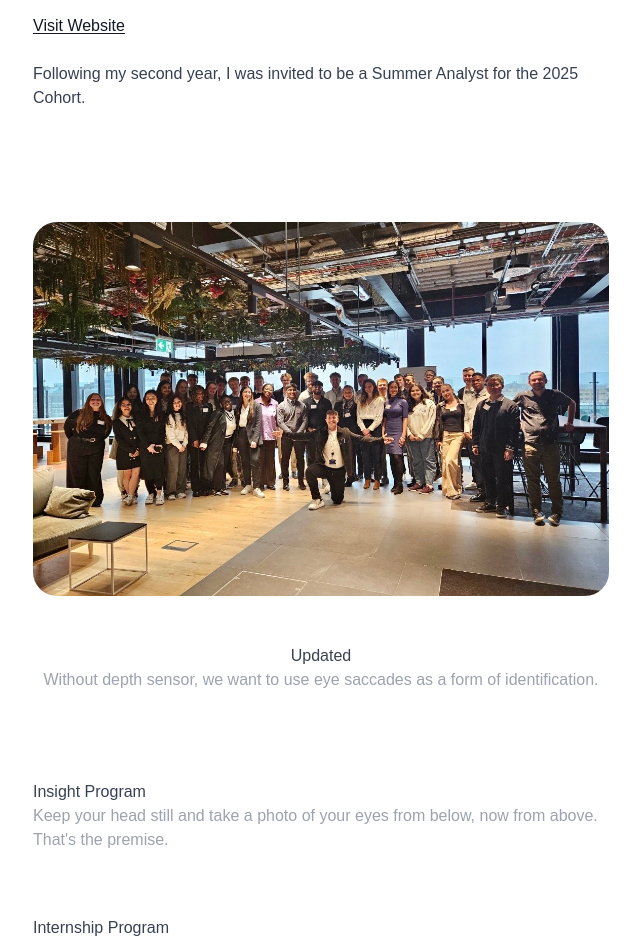
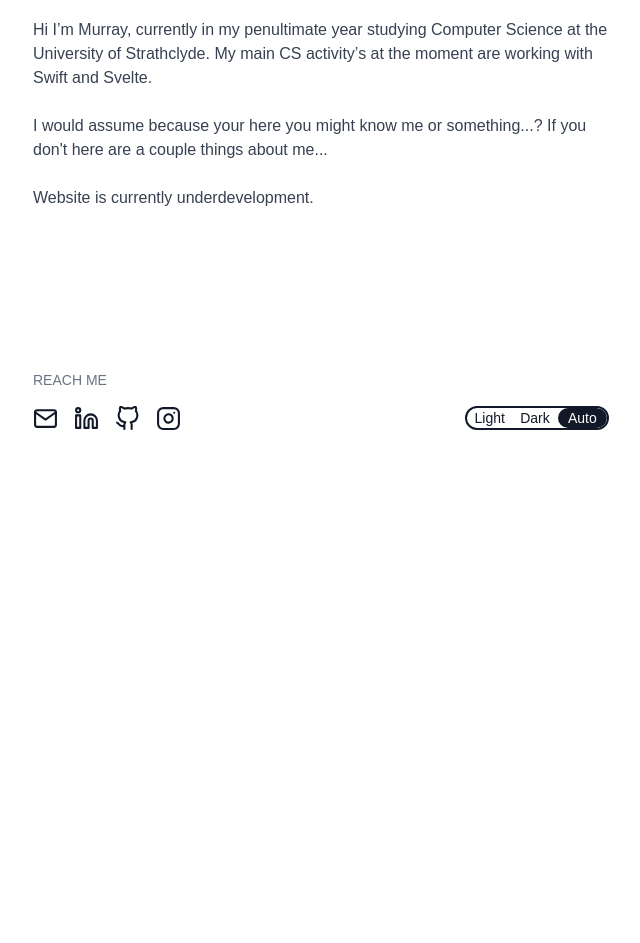
Before and after one commit to MurrayBuchanan/personal-website, a SvelteKit app: page /About in a window 1280 px wide. Shown: the part 340-1283 px from the top of the page, without its empty margins (319-959 px from the left). After the commit the page ends 849 px from the top, so only its background shows below. Built offline with nearby package versions, Linux system fonts and the light colour scheme.

Commit message:
Improved Reveal Animation

```diff
--- a/src/routes/+page.svelte
+++ b/src/routes/+page.svelte
@@ -5,6 +5,7 @@
     import SectionHeading from './components/section-heading.svelte';
     import SectionSubheading from './components/section-subheading.svelte';
     import Footer from './components/footer.svelte';
+    import { slide, fade } from 'svelte/transition';
 
     let showAll = false;
 
@@ -58,20 +59,26 @@
         }
     ];
 
+    // Reactive statement for favorites
     $: favourites = projects.filter(project => project.favourite);
 
     function toggleShowAll() {
         showAll = !showAll;
-    // Reapply animation when showAll changes
         setTimeout(() => {
-        const elements = document.body.querySelectorAll('.mx10');
+            const elements = document.body.querySelectorAll('.project');
             elements.forEach(element => {
                 useAnimate(element as HTMLElement, 0.1);
             });
         }, 0); // Delay to ensure DOM updates
     }
+</script>
 
-</script>
+<style>
+    .project {
+        overflow: hidden;
+        margin-bottom: 1rem;
+    }
+</style>
 
 <body class="mx10 bg-primary-light dark:bg-secondary-dark" use:useAnimate={0.1}>
     <Container>
@@ -84,33 +91,18 @@
             ]}>
         </SectionHeading>
 
-        <!-- All Animate should be reanimated when button is clicked -->
         <div class="body">
-            {#each (showAll ? projects : favourites) as { title, subDesc, image, link }}
+            <!-- Animate items and include transition -->
+            {#each (showAll ? projects : favourites) as { title, subDesc, image, link } (title)}
+                <div class="project" transition:slide|fade>
                     <SectionSubheading {title} {subDesc} {image} {link} />
+                </div>
             {/each}
 
-
-            <button on:click={toggleShowAll} class="animate inline-flex items-center px-4 py-2 mt-4 text-sm font-medium text-gray-900 bg-white border border-gray-200 rounded-lg hover:bg-gray-100 hover:text-blue-700 focus:z-10 focus:ring-4 focus:outline-none focus:ring-gray-100 focus:text-blue-700 dark:bg-gray-800 dark:text-gray-400 dark:border-gray-600 dark:hover:text-white dark:hover:bg-gray-700 dark:focus:ring-gray-700 mr-4" target="_blank">
+            <button on:click={toggleShowAll} class="animate inline-flex items-center px-4 py-2 mt-4 text-sm font-medium text-gray-900 bg-white border border-gray-200 rounded-lg hover:bg-gray-100 hover:text-blue-700 focus:z-10 focus:ring-4 focus:outline-none focus:ring-gray-100 focus:text-blue-700 dark:bg-gray-800 dark:text-gray-400 dark:border-gray-600 dark:hover:text-white dark:hover:bg-gray-700 dark:focus:ring-gray-700 mr-4">
                 {showAll ? 'Show Less' : 'Show More'}
-            <svg
-            class="w-3 h-3 ms-2 rtl:rotate-180"
-            aria-hidden="true"
-            xmlns="http://www.w3.org/2000/svg"
-            fill="none"
-            viewBox="0 0 14 10"
-            >
-                <path
-                    stroke="currentColor"
-                    stroke-linecap="round"
-                    stroke-linejoin="round"
-                    stroke-width="2"
-                    d="M1 5h12m0 0L9 1m4 4L9 9"
-                />
-            </svg>
             </button>
         </div>
-
 
         <Footer />
     </Container>
--- a/src/routes/About/+page.svelte
+++ b/src/routes/About/+page.svelte
@@ -10,31 +10,13 @@
 
 <body class="bg-primary-light dark:bg-secondary-dark" use:useAnimate={0.1}>
     <Container>
-        <SectionHeading
-        title="About"
-        desc="Now · Work, Analyst, Python"
-        links={[
-            { url: "https://www.jpmorganchase.com/", title: "Visit Website" }
-        ]}
-        />
+        <SectionHeading title="About" />
 
-        <SectionPara paragraphs={["Following my second year, I was invited to be a Summer Analyst for the 2025 Cohort. "]}/>
+        <SectionPara paragraphs={["Hi I’m Murray, currently in my penultimate year studying Computer Science at the University of Strathclyde. My main CS activity’s at the moment are working with Swift and Svelte. "]}/>
 
-        <SectionMedia
-            image="/assets/banners/JPMorganChase.jpg"
-            title="Updated"
-            desc="Without depth sensor, we want to use eye saccades as a form of identification."
-        />
+        <SectionPara paragraphs={["I would assume because your here you might know me or something...? If you don't here are a couple things about me... "]}/>
 
-        <SectionText
-            title="Insight Program"
-            desc="Keep your head still and take a photo of your eyes from below, now from above. That's the premise."
-        />
-
-        <SectionText
-            title="Internship Program"
-            desc="Using head and phone position, we can transform these image matrices - better (more) training data."
-        />
+        <SectionPara paragraphs={["Website is currently underdevelopment."]}/>
 
         <Footer />
     </Container>
--- a/src/routes/CampLindenmere/+page.svelte
+++ b/src/routes/CampLindenmere/+page.svelte
@@ -48,7 +48,7 @@
     <div class="grid grid-cols-2 gap-8 pb-32">
     <SectionMedia title="Updated" desc="Without depth sensor, we want to use eye saccades as a form of identification." />
 
-                  <SectionMedia
+        <SectionMedia
             title="Updated"
             desc="Without depth sensor, we want to use eye saccades as a form of identification."
         />
--- a/src/routes/JPMorganChaseCo/+page.svelte
+++ b/src/routes/JPMorganChaseCo/+page.svelte
@@ -19,12 +19,13 @@
         ]}
         />
 
-        <SectionPara paragraphs={["Following my second year, I was invited to be a Summer Analyst for the 2025 Cohort. "]}/>
+
+        <SectionPara paragraphs={["I was part of the 2024 Spring into Tech class, where we were guests at the brand-new Tech Center, which is where I met some incredible people and got a real insight into J.P. Morgan by listening to some amazing speakers and attending various workshops and presentations. "]}/>
 
         <SectionMedia
             image="/assets/banners/JPMorganChase.jpg"
-            title="Updated"
-            desc="Without depth sensor, we want to use eye saccades as a form of identification."
+            title="First Day"
+            desc="Photo of 2024 Spring into Tech Cohort."
         />
 
         <SectionText
@@ -33,7 +34,12 @@
         />
 
         <SectionText
-            title="Internship Program"
+            title="Code for Good"
+            desc="We developed an interactive learning platform for a charity named Deafblind Scotland. The purpose was to create an easy way to learn the Deafblind Manual. We recieved the 1st place prize in this challenge for our efforts."
+        />
+
+        <SectionText
+            title="Summer Analyst"
             desc="Using head and phone position, we can transform these image matrices - better (more) training data."
         />
 
--- a/src/routes/components/section-subheading.svelte
+++ b/src/routes/components/section-subheading.svelte
@@ -13,39 +13,20 @@
   <div class="flex items-center">
       {#if image}
         <!-- svelte-ignore a11y-img-redundant-alt -->
-        <img src={image} alt="Profile Image" class="w-12 h-auto mr-4 my-2 image" />
+        <img src={image} alt="Profile Image" class="w-12 h-auto mr-4 my-2" />
       {/if}
 
     <div class="flex flex-col justify-center">
       {#if title}
-        <h2 class="text-lg text-gray-900 dark:text-gray-200 text">{title}</h2>
+        <h2 class="text-lg text-gray-900 dark:text-gray-200">{title}</h2>
       {/if}
       {#if desc}
-        <h3 class="text-sm text-gray-900 dark:text-gray-200 text">{desc}</h3>
+        <h3 class="text-sm text-gray-900 dark:text-gray-200">{desc}</h3>
       {/if}
       {#if subDesc}
-        <h3 class="text-sm text-gray-500 dark:text-gray-400 text">{subDesc}</h3>
+        <h3 class="text-sm text-gray-500 dark:text-gray-400">{subDesc}</h3>
       {/if}
     </div>
   </div>
 </a>
 </main>
-
-<style>
-  .image {
-    opacity:0;
-    transform: scale(0.5);
-    transition: opacity 0.3s ease, transform 0.3s ease;
-  }
-
-  .text {
-    transform: translateX(-5rem);
-    transition: opacity 0.3s ease, transform 0.3s ease;
-  }
-
-  main:hover .image,
-  main:hover .text {
-    opacity: 1;
-    transform: translateX(0);
-  }
-</style>
```
Lines whose indentation alone changed are shown as unchanged.
